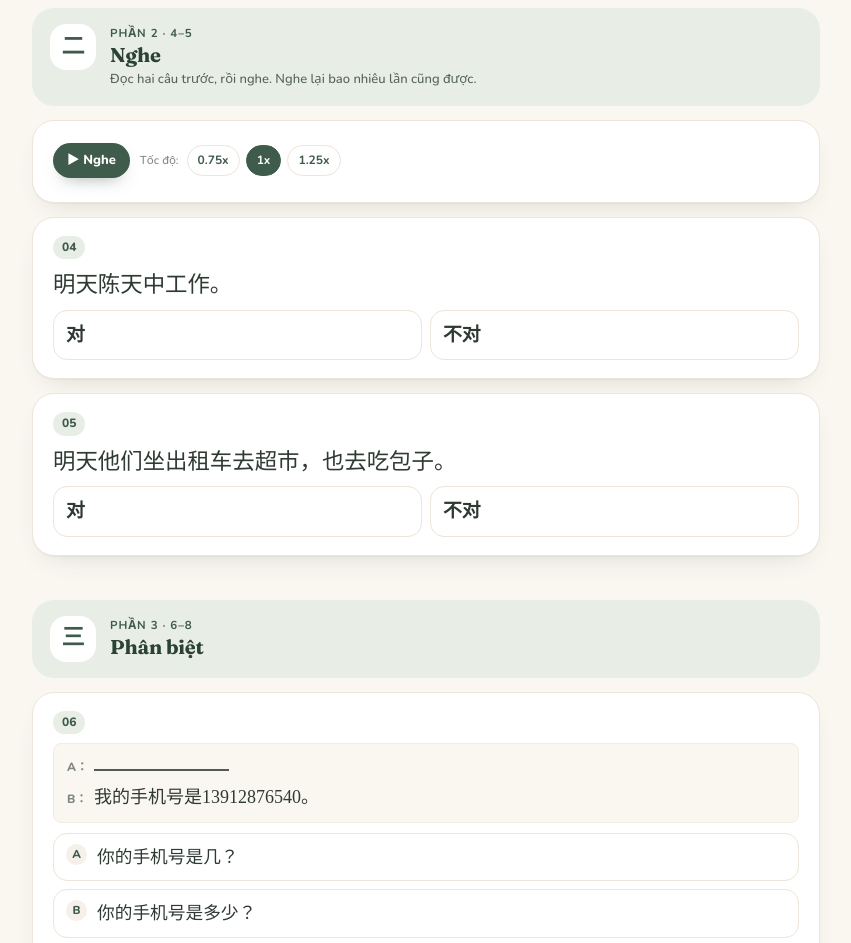
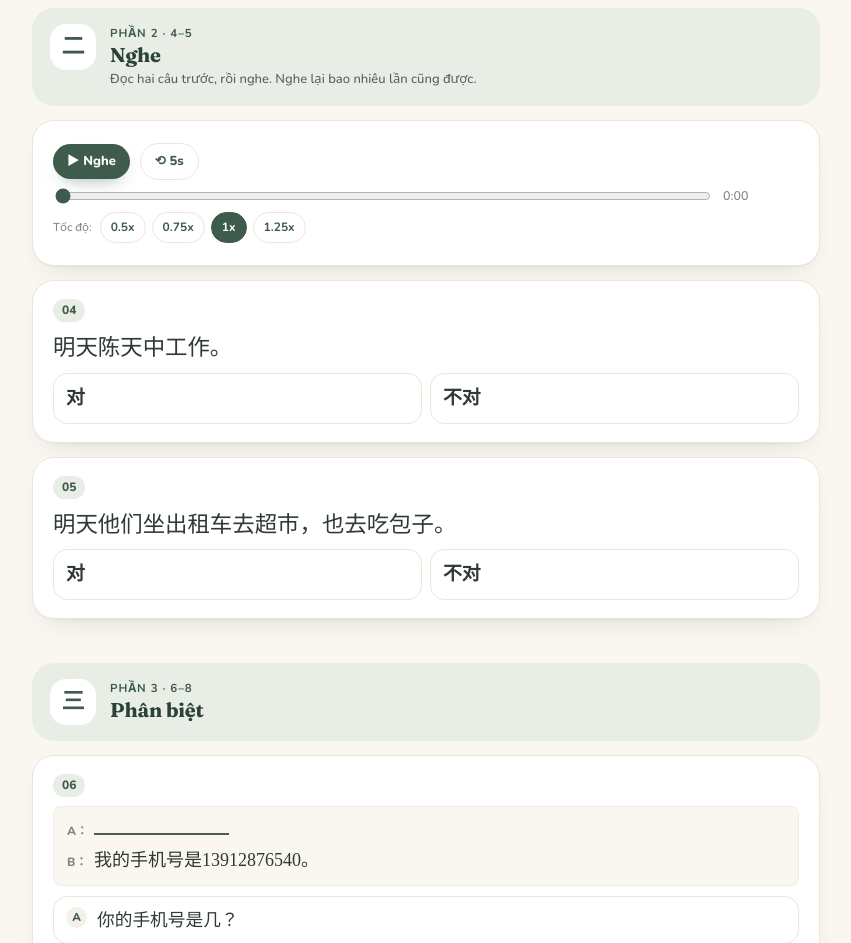
Before and after one commit to zqing2455-droid/LUYEN-TAP-HSK1, a plain HTML site: page bai/bai-06.html in a window 1280 px wide. Shown: the part 1340-2283 px from the top of the page, without its empty margins (214-1065 px from the left). Drawn offline with nearby package versions, Linux system fonts and the light colour scheme.

Commit message:
Bài ôn 6: thêm file nghe thật, nút tua lại 5 giây, thanh tua, tốc độ 0.5–1.25x
Sáu đoạn ghi âm của cô ghép theo thứ tự 1–6, cách nhau 0,6 giây (31 giây).

Co-Authored-By: Claude Opus 5.5 <noreply@anthropic.com>
Claude-Session: https://claude.ai/code/session_017jGYnf8D1PUUZW7kQVpzvB

```diff
--- a/bai/bai-06.html
+++ b/bai/bai-06.html
@@ -266,6 +266,9 @@ footer{margin-top:46px; padding-top:18px; border-top:1px solid var(--line);
 .tf-s{font-size:19px; margin:2px 0 4px}
 .listen{border-left-color:var(--blue)}
 .listen .row{display:flex; gap:10px; align-items:center; flex-wrap:wrap; margin:4px 0 6px}
+.listen .seek{flex:1 1 200px; min-width:160px; accent-color:var(--jade)}
+.listen .tm{font-size:12.5px; color:var(--muted); font-variant-numeric:tabular-nums; min-width:76px}
+.listen .speedrow{margin-bottom:4px}
 .script{display:none; margin-top:12px}
 .script.on{display:flex}
 mark.err{background:var(--cin-soft); color:var(--cin); border-radius:3px; padding:0 2px}
@@ -577,18 +580,32 @@ function buildListen(d, host){
   const q=el('div','q listen');
   const row=el('div','row');
   const play=el('button','act','▶ Nghe'); play.type='button';
+  const back=el('button','act ghost','⟲ 5s'); back.type='button'; back.title='Tua lại 5 giây';
+  const seek=document.createElement('input'); seek.type='range'; seek.className='seek';
+  seek.min=0; seek.max=1000; seek.value=0; seek.setAttribute('aria-label','Vị trí bài nghe');
+  const time=el('span','tm','0:00');
   const srow=el('div','speedrow');
   let rate=1, file=null, fileOk=!!d.audio, speaking=false;
   const canTTS='speechSynthesis' in window && typeof SpeechSynthesisUtterance!=='undefined';
-  if(d.audio){ file=new Audio(); file.preload='none'; file.src=d.audio; }
-
-  function stop(){ speaking=false; play.textContent='▶ Nghe';
-    if(file){ file.pause(); } if(canTTS) speechSynthesis.cancel(); }
+  const mmss=t=>{ t=Math.max(0,Math.floor(t||0)); return Math.floor(t/60)+':'+String(t%60).padStart(2,'0'); };
+  if(d.audio){
+    file=new Audio(); file.preload='metadata'; file.src=d.audio;
+    file.addEventListener('timeupdate',()=>{
+      if(file.duration){ seek.value=Math.round(file.currentTime/file.duration*1000);
+        time.textContent=mmss(file.currentTime)+' / '+mmss(file.duration); } });
+    file.addEventListener('loadedmetadata',()=>{ time.textContent='0:00 / '+mmss(file.duration); });
+    file.addEventListener('play', ()=>{ speaking=true;  play.textContent='❚❚ Dừng'; });
+    file.addEventListener('pause',()=>{ speaking=false; play.textContent='▶ Nghe'; });
+    file.addEventListener('ended',()=>{ speaking=false; play.textContent='▶ Nghe lại'; });
+    file.addEventListener('error',()=>{ fileOk=false; });
+    seek.oninput=()=>{ if(file.duration) file.currentTime=seek.value/1000*file.duration; };
+    back.onclick=()=>{ file.currentTime=Math.max(0,file.currentTime-5); };
+  }
   function tts(){
     if(!canTTS){ play.disabled=true; play.textContent='Trình duyệt chưa có giọng đọc'; return; }
     speechSynthesis.cancel();
     const vs=speechSynthesis.getVoices().filter(v=>/^zh/i.test(v.lang));
-    speaking=true; play.textContent='■ Dừng';
+    speaking=true; play.textContent='❚❚ Dừng';
     d.lines.forEach(([sp,z],i)=>{
       const u=new SpeechSynthesisUtterance(z); u.lang='zh-CN'; u.rate=rate*0.9;
       if(vs.length>1){ u.voice = vs[sp==='A'?0:1]; } else if(vs[0]) u.voice=vs[0];
@@ -597,25 +614,29 @@ function buildListen(d, host){
       speechSynthesis.speak(u);
     });
   }
+  function noFile(){ back.remove(); seek.remove(); time.remove(); }
   play.onclick=()=>{
-    if(speaking){ stop(); return; }
     if(file && fileOk){
-      file.playbackRate=rate; file.currentTime=0;
-      file.play().then(()=>{ speaking=true; play.textContent='■ Dừng'; })
-                 .catch(()=>{ fileOk=false; tts(); });
-      file.onended=()=>{ speaking=false; play.textContent='▶ Nghe'; };
+      if(!file.paused){ file.pause(); return; }
+      if(file.ended) file.currentTime=0;
+      file.playbackRate=rate;
+      file.play().catch(()=>{ fileOk=false; noFile(); tts(); });
       return;
     }
+    if(speaking){ speaking=false; speechSynthesis.cancel(); play.textContent='▶ Nghe'; return; }
     tts();
   };
+  if(!file) noFile();
   srow.append(el('span',null,'Tốc độ:'));
-  [0.75,1,1.25].forEach(r=>{
+  [0.5,0.75,1,1.25].forEach(r=>{
     const b=el('button','spd'+(r===1?' on':''), r+'x'); b.type='button';
     b.onclick=()=>{ rate=r; if(file) file.playbackRate=r;
       srow.querySelectorAll('.spd').forEach(x=>x.classList.remove('on')); b.classList.add('on'); };
     srow.append(b);
   });
-  row.append(play, srow); q.append(row);
+  const prow=el('div','row'); prow.append(seek, time);
+  row.append(play, back); q.append(row, prow);
+  q.append(srow);
   const script=dlgBox(d.lines); script.classList.add('script');
   q.append(script);
   host.append(q);
```
Also changed, not shown: 1 other file.
